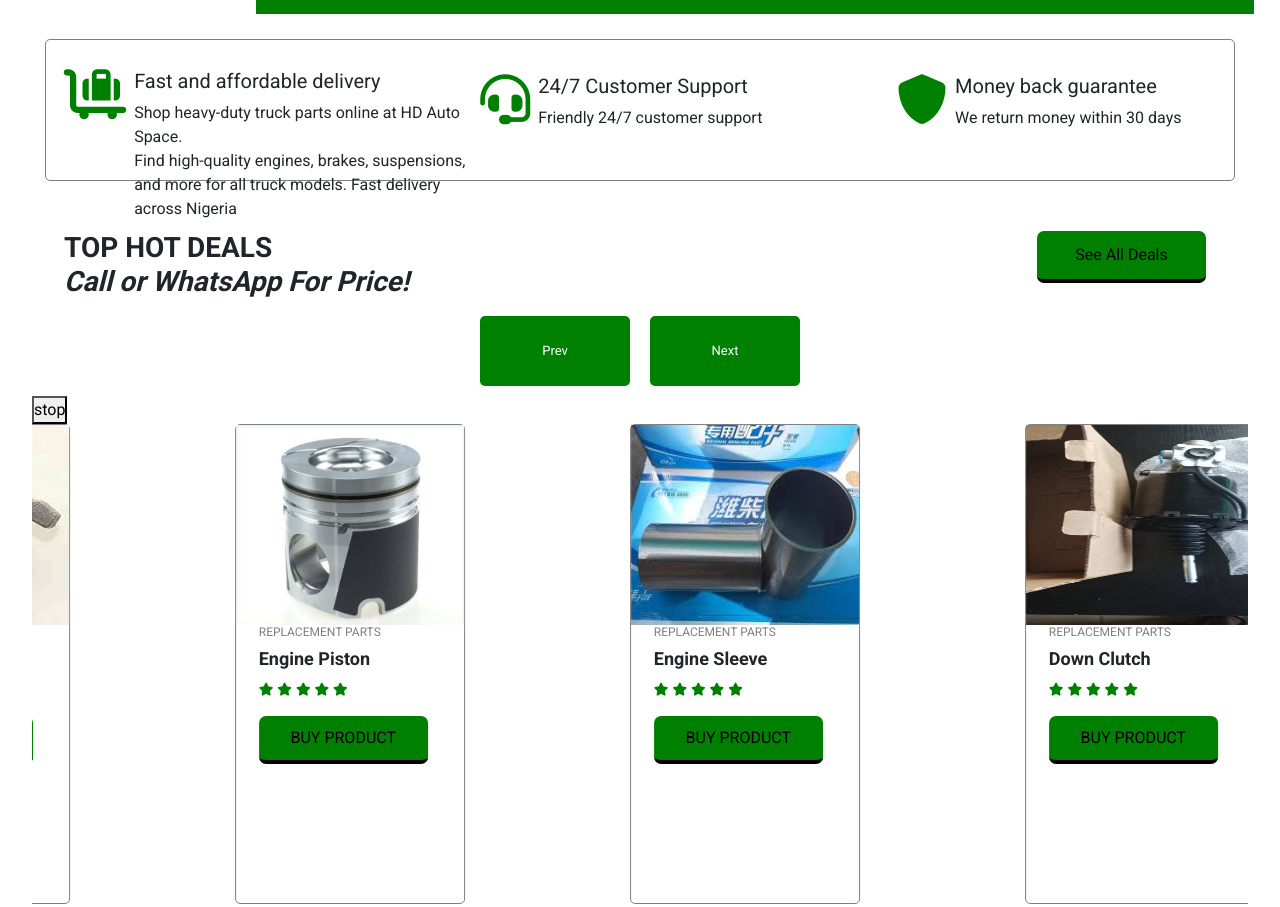
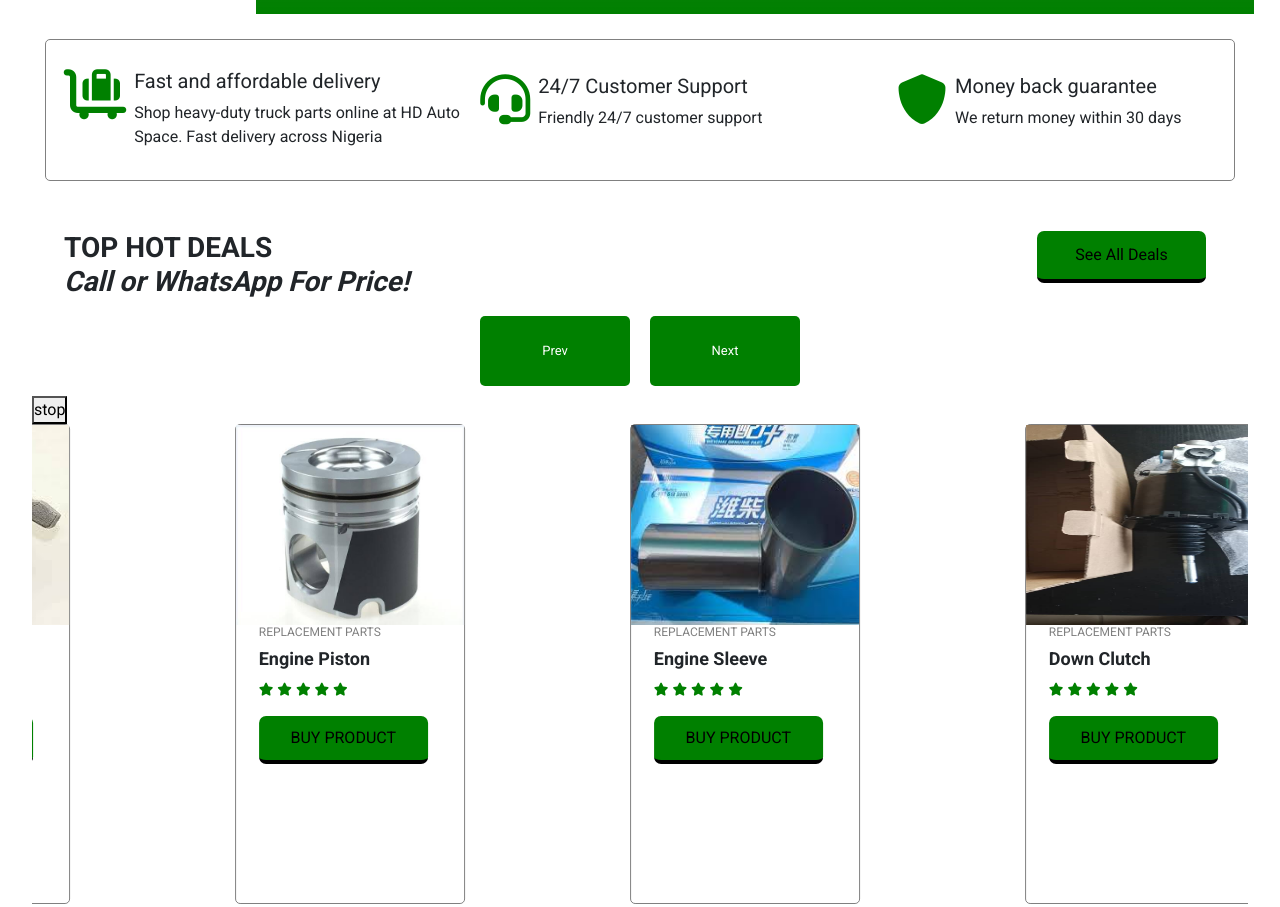
Before and after one commit to TeddyAsinobi-01/HD-AUTO-SPACE, a website: page index.html in a window 1280 px wide. Shown: the part 814-1721 px from the top of the page. Drawn offline with nearby package versions, Linux system fonts and the light colour scheme.

Commit message:
Update index.html

```diff
--- a/index.html
+++ b/index.html
@@ -279,9 +279,8 @@
                     <i class="fa-solid fa-cart-flatbed-suitcase"></i>
                     <div class="desc-text">
                         <h5>Fast and affordable delivery</h5>
-                        <p>Shop heavy-duty truck parts online at HD Auto Space. <br>
-                            Find high-quality engines, brakes, suspensions, <br>
-                            and more for all truck models. Fast delivery across Nigeria</p>
+                        <p>Shop heavy-duty truck parts online at HD Auto Space.
+                             Fast delivery across Nigeria </p>
                     </div>
 
                 </div>
@@ -469,9 +468,7 @@
                             MERCEDES, MACK, SHACKMAN,<br>
                             DAF </span>and other heavy duty machines <br>
                         and marine engines added.
-Heavy-duty truck parts
-Online shopping
-Quality or trusted brands
+
                     </p>
                     <p>
                         <span>
```
